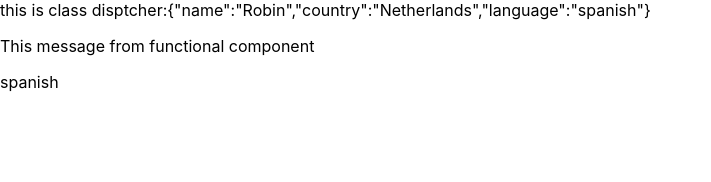
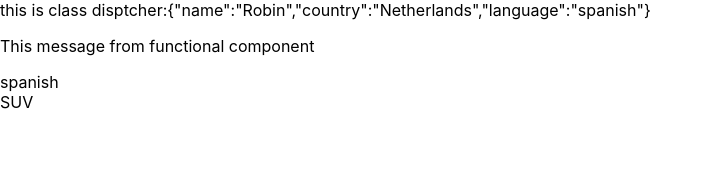
Before and after one commit to RavitejaPatel/ReactJSLabswithUnitTests, a React (Create React App) app in the folder componenttypesin_react/: page / in a window 1280 px wide. Shown: the top 182 px of the page, without its empty margins (0-711 px from the left). Built offline with nearby package versions, Linux system fonts and the light colour scheme.

Commit message:
calling classcomp from fun com and passing data

```diff
--- /dev/null
+++ b/componenttypesin_react/src/CarClassComp.js
@@ -0,0 +1,13 @@
+import React, { Component } from 'react';
+import CarFunComp from './CarFunComp';
+class ClassDispatcher extends Component {
+    render() {
+        return (
+            <div>
+                <CarFunComp />
+            </div>
+        );
+    }
+}
+
+export default ClassDispatcher;
--- /dev/null
+++ b/componenttypesin_react/src/CarFunComp.js
@@ -0,0 +1,16 @@
+import React from 'react';
+
+let cardetails =
+{
+    model: "SUV",
+    brand: "Honda"
+}
+
+const CarFunComp = () => {
+    return (
+        <div>
+            {cardetails.model}
+        </div>
+    );
+}
+export default CarFunComp;
--- a/componenttypesin_react/src/index.js
+++ b/componenttypesin_react/src/index.js
@@ -4,12 +4,14 @@ import './index.css';
 import ClassComponent from './ClassComponent';
 import FunctionalComp from './FunctionalComp';
 import reportWebVitals from './reportWebVitals';
+import CarClassComp from './CarClassComp';
 
 const root = ReactDOM.createRoot(document.getElementById('root'));
 root.render(
   <React.StrictMode>
     <ClassComponent />
     <FunctionalComp />
+    <CarClassComp />
   </React.StrictMode>
 );
 
```
